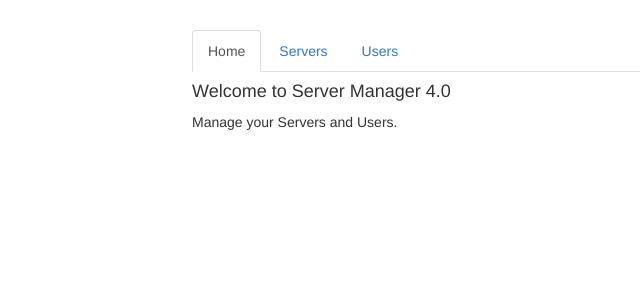
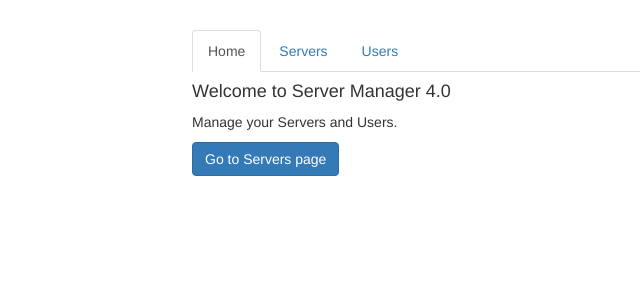
Before and after one commit to apiwathantrakool/-UdemyPractice---Angular, an Angular app in the folder routing-start/: page / in a window 1280 px wide. Shown: the top 300 px of the page, without its empty margins (73-713 px from the left). Built offline with nearby package versions, Linux system fonts and the light colour scheme.

Commit message:
Section-11-121: Nav by using function.

```diff
--- a/routing-start/src/app/home/home.component.html
+++ b/routing-start/src/app/home/home.component.html
@@ -1,2 +1,3 @@
 <h4>Welcome to Server Manager 4.0</h4>
 <p>Manage your Servers and Users.</p>
+<button class="btn btn-primary" (click)="onLoadServers()">Go to Servers page</button>
--- a/routing-start/src/app/home/home.component.ts
+++ b/routing-start/src/app/home/home.component.ts
@@ -1,4 +1,5 @@
 import { Component, OnInit } from '@angular/core';
+import { Router } from '@angular/router';
 
 @Component({
   selector: 'app-home',
@@ -7,9 +8,13 @@
 })
 export class HomeComponent implements OnInit {
 
-  constructor() { }
+  constructor(private router: Router) { }
 
   ngOnInit() {
   }
 
+  onLoadServers() {
+    this.router.navigate(['/servers']);
+  }
+
 }
```
